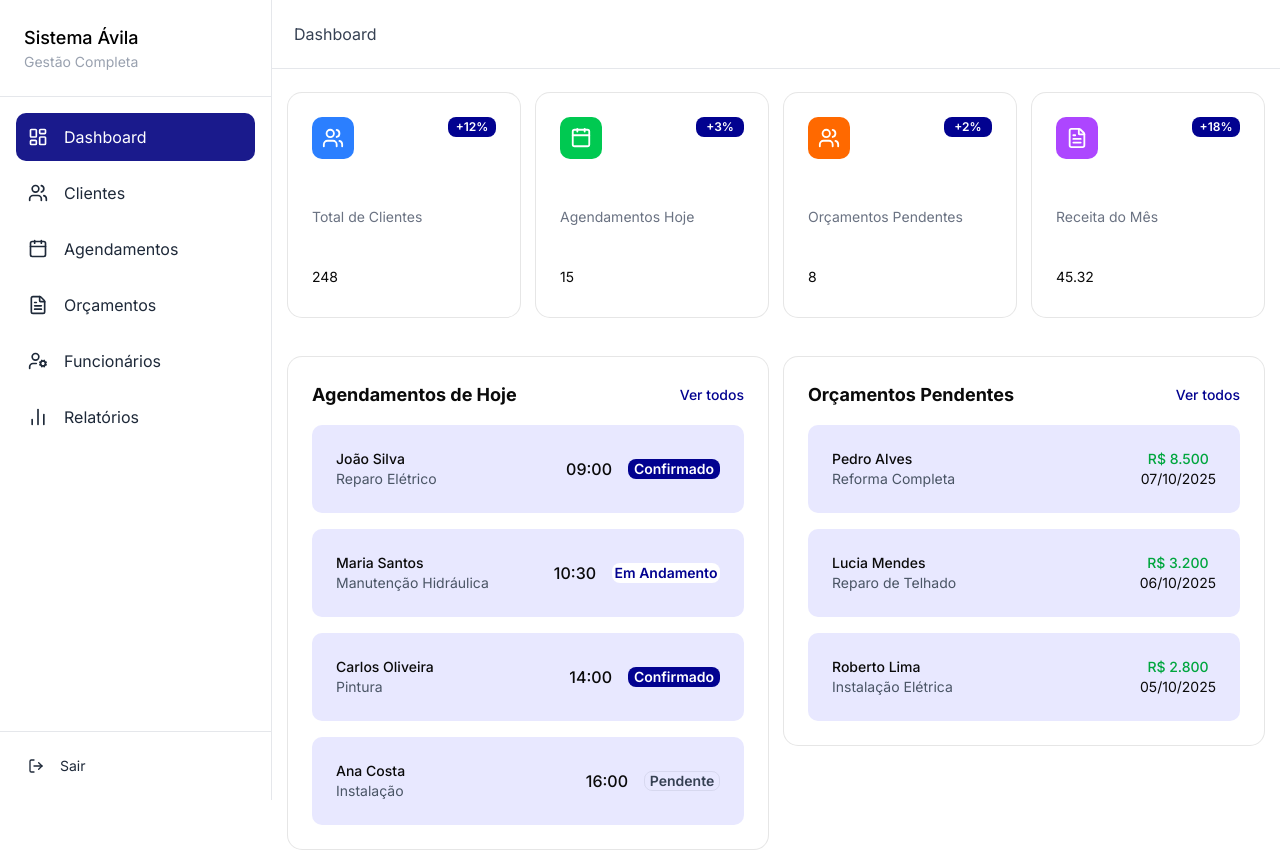
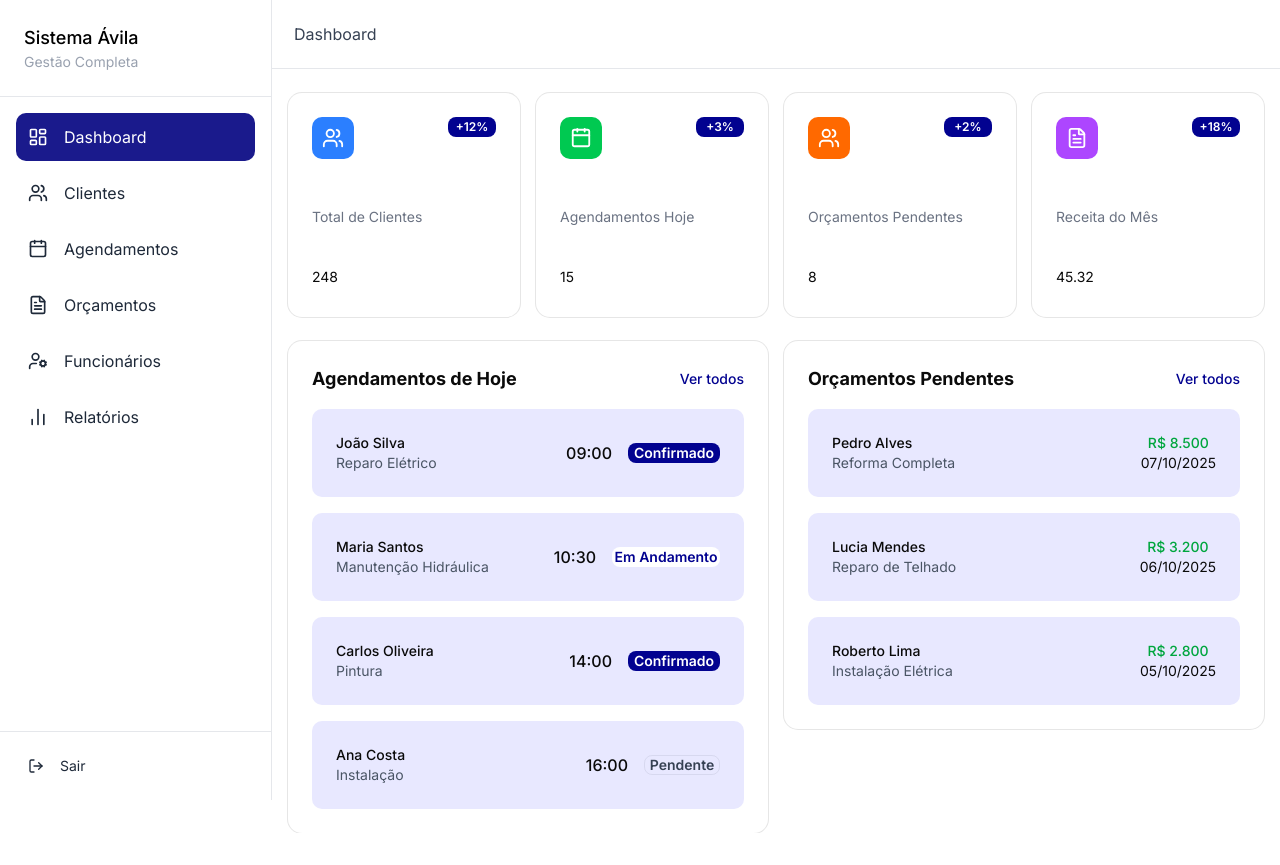
Before and after one commit to danielqueirozc/system-rh, a Next.js app in the folder web/: page /dashboard in a window 1280 px wide. After the commit the page ends 833 px from the top, so only its background shows below. Built offline with nearby package versions, Linux system fonts and the light colour scheme.

Commit message:
style: adjust dashboard grid spacing on large screens

```diff
--- a/web/app/(employee)/dashboard/page.tsx
+++ b/web/app/(employee)/dashboard/page.tsx
@@ -28,12 +28,12 @@ export default function Dashboard() {
   return (
     <Fragment>
       {windowWidth >= 1024 ? (
-        <div className="flex-1 flex flex-col gap-2">
+        <div className="flex-1 flex flex-col gap-6">
           <header className="p-5.5 text-gray-700 border-b border-gray-200">
             Dashboard
           </header>
 
-          <div className="p-4 grid grid-cols-4 gap-4">
+          <div className="grid grid-cols-4 gap-4 px-4">
             <CardDashboard
               number={12}
               name='Total de Clientes'
@@ -58,6 +58,7 @@ export default function Dashboard() {
               icon={<Users color="white" size={22} />}
             />
 
+
             <CardDashboard
               number={18}
               name='Receita do Mês'
@@ -67,7 +68,7 @@ export default function Dashboard() {
             />
           </div>
 
-          <div className="p-4 grid grid-cols-2 gap-4">
+          <div className="grid grid-cols-2 gap-4 px-4">
             <CardTodaySchedule />
             <CardPendingBudgets />
           </div>
```
